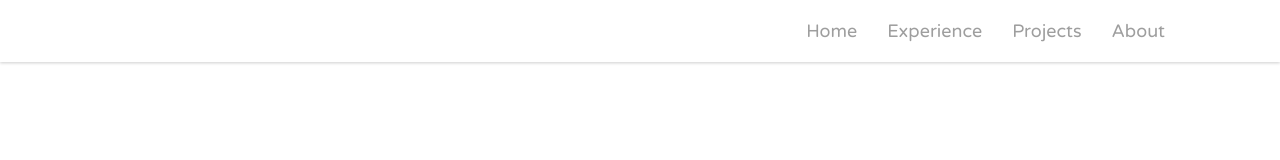
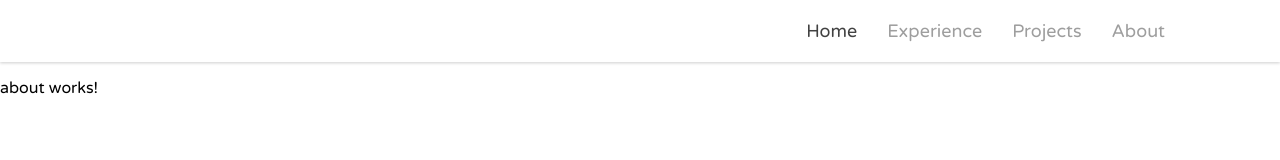
Before and after one commit to omkarprabhu-98/omkarprabhu-98.github.io, an Angular app: page /about in a window 1280 px wide. Before the commit this address led to /. Shown: the top 160 px of the page. Built offline with nearby package versions, Linux system fonts and the light colour scheme.

Commit message:
basic routing for nav pills

```diff
--- /dev/null
+++ b/src/app/about/about.component.html
@@ -0,0 +1,3 @@
+<p>
+  about works!
+</p>
--- /dev/null
+++ b/src/app/about/about.component.ts
@@ -0,0 +1,15 @@
+import { Component, OnInit } from '@angular/core';
+
+@Component({
+  selector: 'app-about',
+  templateUrl: './about.component.html',
+  styleUrls: ['./about.component.css']
+})
+export class AboutComponent implements OnInit {
+
+  constructor() { }
+
+  ngOnInit() {
+  }
+
+}
--- a/src/app/app-routing.module.ts
+++ b/src/app/app-routing.module.ts
@@ -1,11 +1,16 @@
 import { NgModule } from '@angular/core';
 import { Routes, RouterModule } from '@angular/router';
 import { HomeComponent } from './home/home.component';
+import { AboutComponent } from './about/about.component';
 
 const routes: Routes = [
 	{
 		path: '',
 		component: HomeComponent
+	},
+	{
+		path: 'about',
+		component: AboutComponent
 	}
 ];
 
--- a/src/app/app.component.css
+++ b/src/app/app.component.css
@@ -23,6 +23,6 @@
 	color: #9E9E9E
 }
 
-.nav-pills:hover {
+.nav-pills:hover, .nav-pills.selected {
 	color: #424242
 }
--- a/src/app/app.component.html
+++ b/src/app/app.component.html
@@ -1,20 +1,20 @@
 <div id="nav">
-	<div class="nav-pills">
+	<div class="nav-pills" [ngClass] = "{'selected': navVar == 1}"  (click)="navToggle(1); redirect('');">
 		<div>
 			Home
 		</div>
 	</div>
-	<div class="nav-pills">
+	<div class="nav-pills" [ngClass] = "{'selected': navVar == 2}"  (click)="navToggle(2); redirect('/experience');">
 		<div>
 			Experience
 		</div>
 	</div>
-	<div class="nav-pills">
+	<div class="nav-pills" [ngClass] = "{'selected': navVar == 3}"  (click)="navToggle(3); redirect('/projects');">
 		<div>
 			Projects
 		</div>
 	</div>
-	<div class="nav-pills">
+	<div class="nav-pills" [ngClass] = "{'selected': navVar == 4}"  (click)="navToggle(4); redirect('/about');">
 		<div>
 			About
 		</div>
--- a/src/app/app.component.ts
+++ b/src/app/app.component.ts
@@ -1,10 +1,23 @@
 import { Component } from '@angular/core';
+import { Router } from '@angular/router';
 
 @Component({
-  selector: 'app-root',
-  templateUrl: './app.component.html',
-  styleUrls: ['./app.component.css']
+	selector: 'app-root',
+	templateUrl: './app.component.html',
+	styleUrls: ['./app.component.css']
 })
 export class AppComponent {
-  title = 'omkar-srinivas-prabhu';
+	navVar;
+	title = 'omkar-srinivas-prabhu';
+
+	constructor(private router: Router) {
+		this.navVar = 1;
+	}
+
+	navToggle(i) {
+		this.navVar = i;
+	}
+	redirect(path) {
+		this.router.navigate([path]);
+	}
 }
--- a/src/app/app.module.ts
+++ b/src/app/app.module.ts
@@ -4,11 +4,13 @@ import { NgModule } from '@angular/core';
 import { AppRoutingModule } from './app-routing.module';
 import { AppComponent } from './app.component';
 import { HomeComponent } from './home/home.component';
+import { AboutComponent } from './about/about.component';
 
 @NgModule({
   declarations: [
     AppComponent,
-    HomeComponent
+    HomeComponent,
+    AboutComponent
   ],
   imports: [
     BrowserModule,
--- a/src/index.html
+++ b/src/index.html
@@ -5,8 +5,6 @@
   <title>Omkar Srinivas Prabhu</title>
   <base href="/">
 
-  <!-- <link href="https://fonts.googleapis.com/css?family=Roboto+Mono" rel="stylesheet"> -->
-  <!-- <link href="https://fonts.googleapis.com/css?family=Roboto+Slab" rel="stylesheet"> -->
   <link href="https://fonts.googleapis.com/css?family=Questrial|Roboto+Slab|Varela+Round" rel="stylesheet">
 
   <meta name="viewport" content="width=device-width, initial-scale=1">
--- a/src/styles.css
+++ b/src/styles.css
@@ -1,7 +1,6 @@
 /* You can add global styles to this file, and also import other style files */
 
 html {
-	/* font-family: 'Roboto Mono', monospace; */
 	font-family: 'Roboto Slab', serif;
 	font-family: 'Questrial', sans-serif;
 	font-family: 'Varela Round', sans-serif;
```
Also changed, not shown: src/app/about/about.component.css (added), 1 other file (tests, documents, lock files or other folders).
